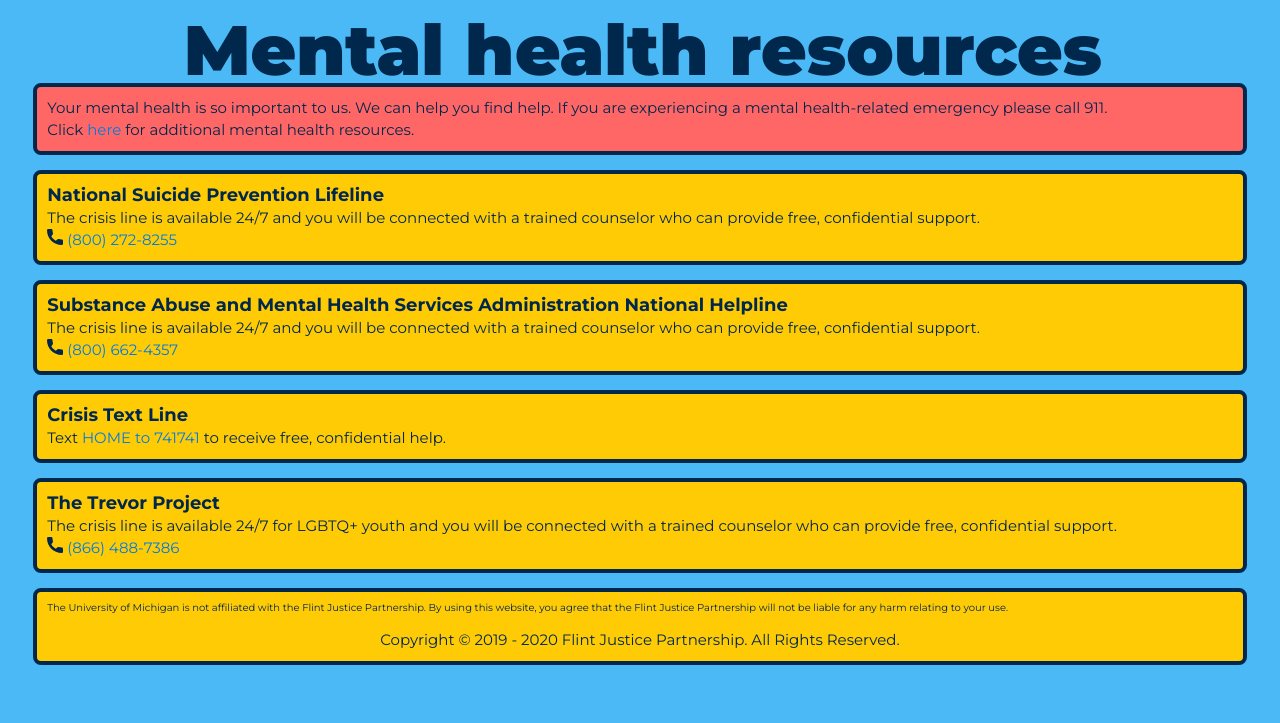
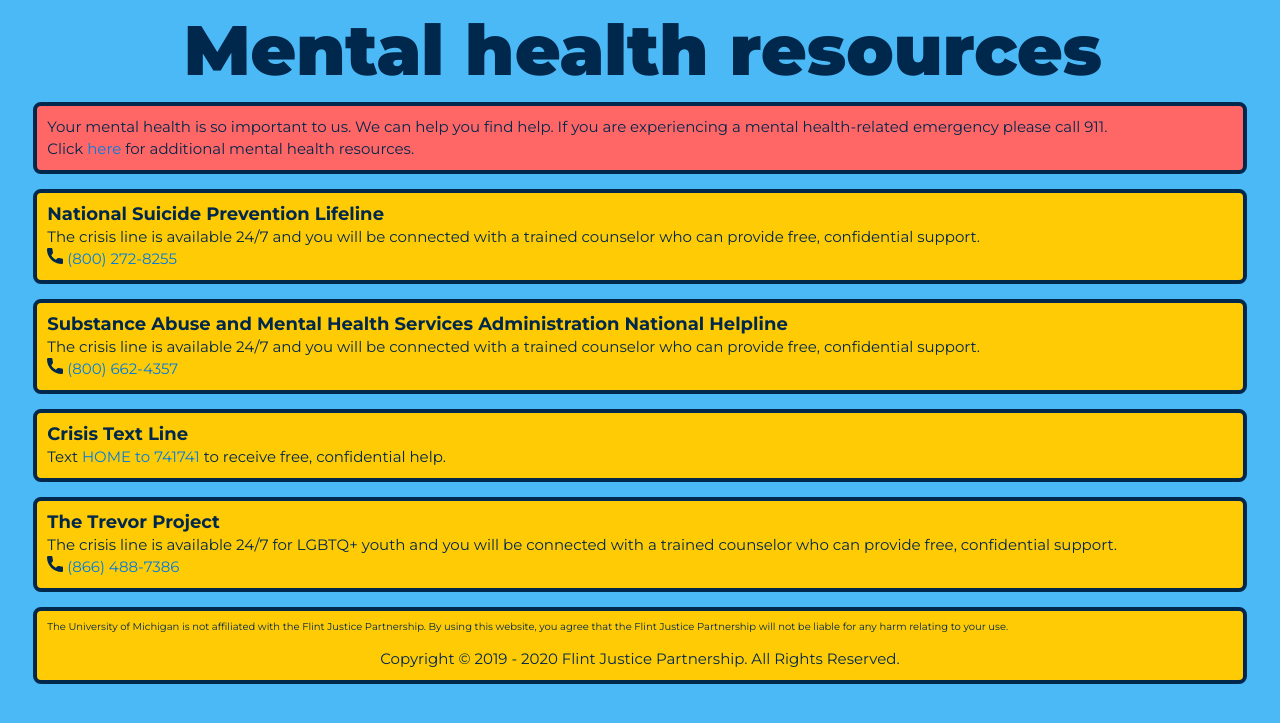
Before and after one commit to umichfjp/umichfjp.github.io, a Jekyll site: the page built from pages/mental_health.html, in a window 1280 px wide. Shown: the top 723 px of the page. Built offline with Jekyll 4.4.1, drawn with Linux system fonts in a browser that asks for light colours.

Commit message:
Update mental_health.html

```diff
--- a/pages/mental_health.html
+++ b/pages/mental_health.html
@@ -8,7 +8,7 @@ title: Flint Justice Partnership Official Website
 
       <div class="text">
         <center><div class="titlere">Mental health resources</div></center>
-        <div class="containerred">
+        <br><div class="containerred">
           <h3>Your mental health is so important to us. We can help you find help. If you are experiencing a mental health-related emergency please call 911.
           <br>Click <a href="https://afsp.org/suicide-prevention-resources#additional-resources-by-mental-health-condition" target="_blank">here</a> for additional mental health resources.</h3>
         </div>
```
